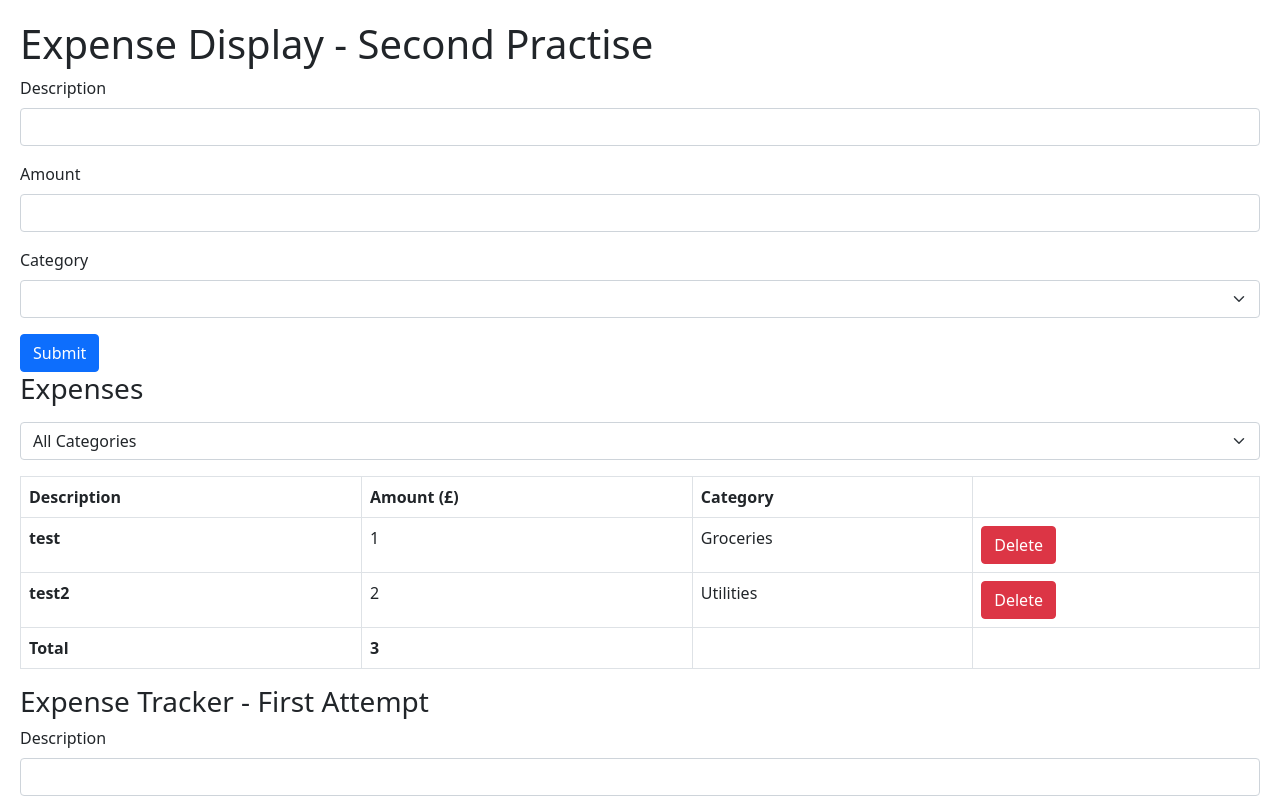
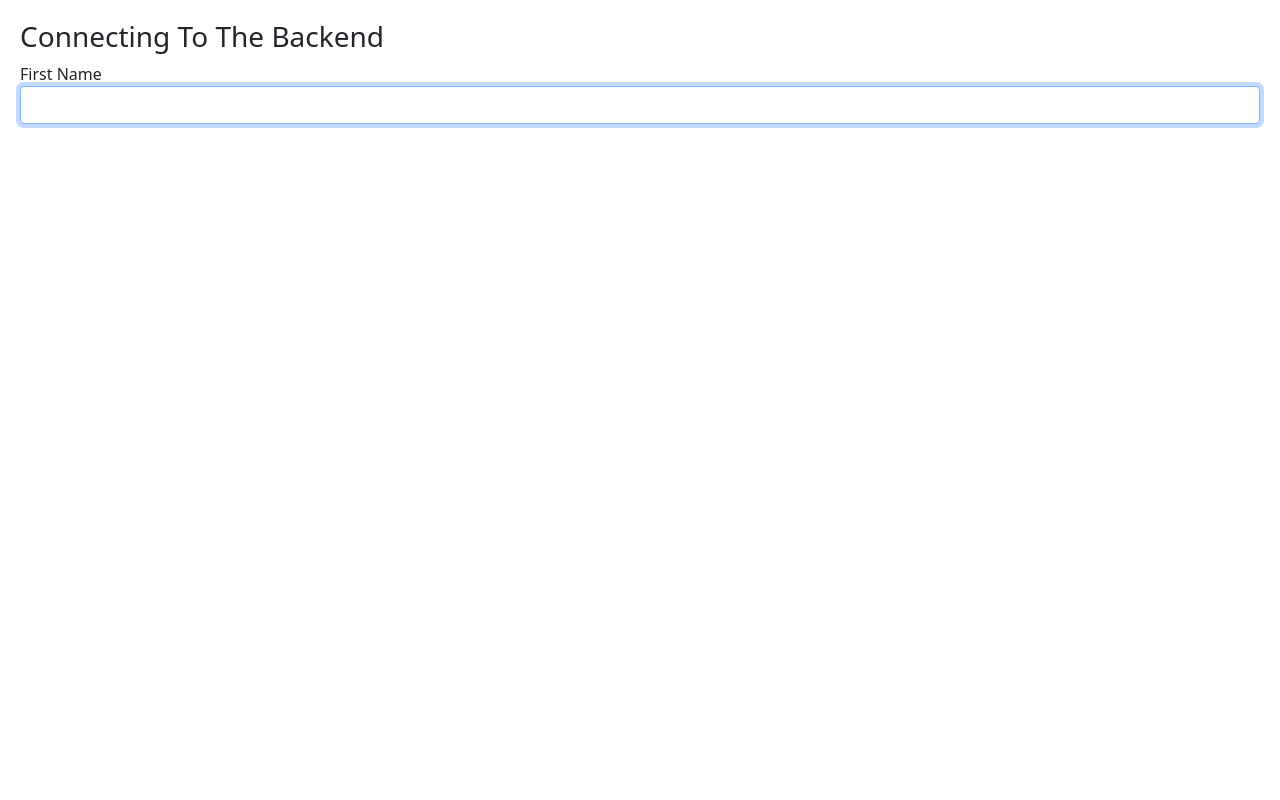
Before and after one commit to RiFactor/mosh-react-18-app, a React (Vite) app: page / in a window 1280 px wide. Shown: the top 800 px of the page. Built offline with nearby package versions, Linux system fonts and the light colour scheme.

Commit message:
What: Connecting to the Backend - Effect Hook

```diff
--- a/src/App.tsx
+++ b/src/App.tsx
@@ -22,6 +22,7 @@ import ZodForm from "components/Forms/ZodForm";
 import ExpenseTracker from "expense-tracker/ExpenseTracker";
 import ExpenseDisplay from "expense-tracker-final/ExpenseDisplay";
 import ExpenseView from "expense-tracker/ExpenseView";
+import ConnectingToTheBackend from "components/ConnectingToTheBackend";
 
 const App = () => {
   const [cartItems, setCartItems] = useState(["shirt", "hat"]);
@@ -109,8 +110,9 @@ const App = () => {
       <FormHook />
       <ZodForm /> */}
       {/* <ExpenseView /> */}
-      <ExpenseDisplay />
-      <ExpenseTracker />
+      {/* <ExpenseDisplay />
+      <ExpenseTracker /> */}
+      <ConnectingToTheBackend />
     </div>
   );
 };
--- /dev/null
+++ b/src/components/ConnectingToTheBackend.tsx
@@ -0,0 +1,28 @@
+import { useEffect, useRef } from "react";
+
+const ConnectingToTheBackend = () => {
+  const ref = useRef<HTMLInputElement>(null);
+
+  useEffect(() => {
+    if (ref.current) {
+      // QUESTION what is ref.current ?
+      ref.current.focus();
+    }
+  });
+
+  useEffect(() => {
+    document.title = "Server";
+  });
+
+  return (
+    <div>
+      <h3>Connecting To The Backend</h3>
+      <div>
+        <label>First Name</label>
+        <input ref={ref} type="text" className="form-control"></input>
+      </div>
+    </div>
+  );
+};
+
+export default ConnectingToTheBackend;
```
Also changed, not shown: Notes/notes.md (+16 -0 lines).
